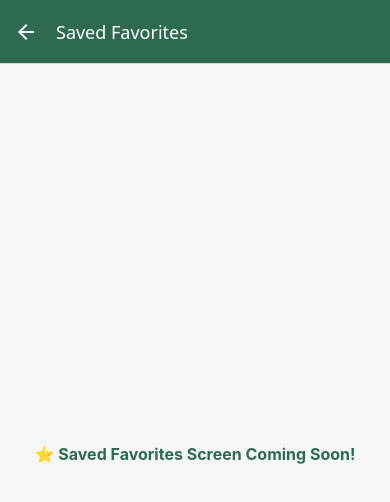
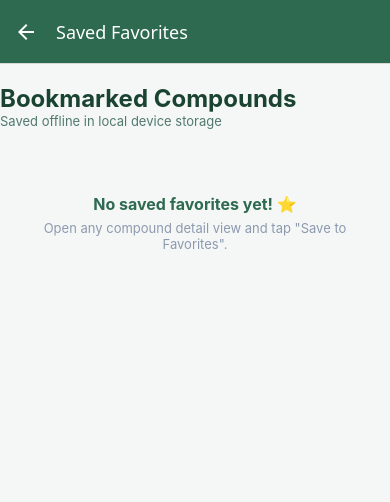
Before and after one commit to thilinitharushika/AyurSMILES, a React Native app: screen /Favorites in a window 390 px wide. Shown: the top 502 px of the page. Built offline with nearby package versions, Linux system fonts and the light colour scheme.

Commit message:
feat: implement offline AsyncStorage bookmarking for FavoritesScreen

```diff
--- a/package.json
+++ b/package.json
@@ -3,6 +3,7 @@
   "version": "1.0.0",
   "main": "index.js",
   "dependencies": {
+    "@react-native-async-storage/async-storage": "2.2.0",
     "@react-navigation/native": "^7.5.1",
     "@react-navigation/native-stack": "^7.21.0",
     "expo": "~58.0.23",
--- a/screens/DetailScreen.js
+++ b/screens/DetailScreen.js
@@ -1,16 +1,58 @@
-import React from 'react';
+import React, { useState, useEffect } from 'react';
 import {
   StyleSheet,
   Text,
   View,
   ScrollView,
   TouchableOpacity,
-  SafeAreaView
+  SafeAreaView,
+  Alert
 } from 'react-native';
+import AsyncStorage from '@react-native-async-storage/async-storage';
 
 export default function DetailScreen({ route, navigation }) {
-  // Extract compound object passed from Explore or Search screen
   const { compound } = route.params || {};
+  const [isFavorite, setIsFavorite] = useState(false);
+
+  useEffect(() => {
+    if (compound) {
+      checkFavoriteStatus();
+    }
+  }, [compound]);
+
+  const checkFavoriteStatus = async () => {
+    try {
+      const storedFavorites = await AsyncStorage.getItem('@favorite_compounds');
+      if (storedFavorites !== null) {
+        const favoritesArray = JSON.parse(storedFavorites);
+        const exists = favoritesArray.some((item) => item.id === compound.id);
+        setIsFavorite(exists);
+      }
+    } catch (e) {
+      console.error('Error reading favorites:', e);
+    }
+  };
+
+  const toggleFavorite = async () => {
+    try {
+      const storedFavorites = await AsyncStorage.getItem('@favorite_compounds');
+      let favoritesArray = storedFavorites !== null ? JSON.parse(storedFavorites) : [];
+
+      if (isFavorite) {
+        favoritesArray = favoritesArray.filter((item) => item.id !== compound.id);
+        setIsFavorite(false);
+        Alert.alert('Removed', `${compound.name} removed from favorites.`);
+      } else {
+        favoritesArray.push(compound);
+        setIsFavorite(true);
+        Alert.alert('Saved', `${compound.name} added to favorites! ⭐`);
+      }
+
+      await AsyncStorage.setItem('@favorite_compounds', JSON.stringify(favoritesArray));
+    } catch (e) {
+      console.error('Error updating favorites:', e);
+    }
+  };
 
   if (!compound) {
     return (
@@ -45,6 +87,16 @@ export default function DetailScreen({ route, navigation }) {
 
           <Text style={styles.title}>{compound.name}</Text>
           <Text style={styles.plantSource}>🌿 {compound.plantSource}</Text>
+
+          {/* Save / Favorite Button */}
+          <TouchableOpacity
+            style={[styles.favBtn, isFavorite ? styles.favBtnActive : styles.favBtnInactive]}
+            onPress={toggleFavorite}
+          >
+            <Text style={styles.favBtnText}>
+              {isFavorite ? '★ Saved in Favorites' : '☆ Save to Favorites'}
+            </Text>
+          </TouchableOpacity>
         </View>
 
         {/* SMILES Section */}
@@ -86,135 +138,30 @@ export default function DetailScreen({ route, navigation }) {
 }
 
 const styles = StyleSheet.create({
-  container: {
-    flex: 1,
-    backgroundColor: '#f4f7f6'
-  },
-  scrollContent: {
-    padding: 16,
-    paddingBottom: 30
-  },
-  errorContainer: {
-    flex: 1,
-    justifyContent: 'center',
-    alignItems: 'center',
-    padding: 20
-  },
-  errorText: {
-    fontSize: 16,
-    color: '#8d99ae',
-    marginBottom: 15
-  },
-  backButton: {
-    backgroundColor: '#2d6a4f',
-    paddingHorizontal: 20,
-    paddingVertical: 10,
-    borderRadius: 8
-  },
-  backButtonText: {
-    color: '#fff',
-    fontWeight: 'bold'
-  },
-  headerCard: {
-    backgroundColor: '#fff',
-    padding: 20,
-    borderRadius: 14,
-    marginBottom: 14,
-    shadowColor: '#000',
-    shadowOffset: { width: 0, height: 1 },
-    shadowOpacity: 0.1,
-    shadowRadius: 3,
-    elevation: 2
-  },
-  badgeRow: {
-    flexDirection: 'row',
-    justifyContent: 'space-between',
-    marginBottom: 10
-  },
-  categoryBadge: {
-    backgroundColor: '#e2f0d9',
-    color: '#385723',
-    fontSize: 11,
-    fontWeight: 'bold',
-    paddingHorizontal: 10,
-    paddingVertical: 4,
-    borderRadius: 8,
-    overflow: 'hidden'
-  },
-  lipinskiBadge: {
-    fontSize: 11,
-    fontWeight: 'bold',
-    paddingHorizontal: 10,
-    paddingVertical: 4,
-    borderRadius: 8,
-    overflow: 'hidden'
-  },
-  passBadge: {
-    backgroundColor: '#d8f3dc',
-    color: '#1b4332'
-  },
-  failBadge: {
-    backgroundColor: '#ffccd5',
-    color: '#c9184a'
-  },
-  title: {
-    fontSize: 28,
-    fontWeight: 'bold',
-    color: '#1b4332',
-    marginBottom: 4
-  },
-  plantSource: {
-    fontSize: 14,
-    color: '#52796f',
-    fontWeight: '500'
-  },
-  sectionCard: {
-    backgroundColor: '#fff',
-    padding: 16,
-    borderRadius: 14,
-    marginBottom: 14,
-    shadowColor: '#000',
-    shadowOffset: { width: 0, height: 1 },
-    shadowOpacity: 0.08,
-    shadowRadius: 2,
-    elevation: 2
-  },
-  sectionHeader: {
-    fontSize: 16,
-    fontWeight: 'bold',
-    color: '#2d6a4f',
-    marginBottom: 10
-  },
-  smilesBox: {
-    backgroundColor: '#1b4332',
-    padding: 12,
-    borderRadius: 8
-  },
-  smilesText: {
-    color: '#74c69d',
-    fontFamily: 'monospace',
-    fontSize: 13
-  },
-  infoRow: {
-    flexDirection: 'row',
-    justifyContent: 'space-between',
-    paddingVertical: 6,
-    borderBottomWidth: 1,
-    borderBottomColor: '#f0f0f0'
-  },
-  infoLabel: {
-    fontSize: 13,
-    color: '#6c757d',
-    fontWeight: '600'
-  },
-  infoValue: {
-    fontSize: 13,
-    color: '#2b2d42',
-    fontWeight: 'bold'
-  },
-  bodyText: {
-    fontSize: 14,
-    color: '#495057',
-    lineHeight: 20
-  }
+  container: { flex: 1, backgroundColor: '#f4f7f6' },
+  scrollContent: { padding: 16, paddingBottom: 30 },
+  errorContainer: { flex: 1, justifyContent: 'center', alignItems: 'center', padding: 20 },
+  errorText: { fontSize: 16, color: '#8d99ae', marginBottom: 15 },
+  backButton: { backgroundColor: '#2d6a4f', paddingHorizontal: 20, paddingVertical: 10, borderRadius: 8 },
+  backButtonText: { color: '#fff', fontWeight: 'bold' },
+  headerCard: { backgroundColor: '#fff', padding: 20, borderRadius: 14, marginBottom: 14, shadowColor: '#000', shadowOffset: { width: 0, height: 1 }, shadowOpacity: 0.1, shadowRadius: 3, elevation: 2 },
+  badgeRow: { flexDirection: 'row', justifyContent: 'space-between', marginBottom: 10 },
+  categoryBadge: { backgroundColor: '#e2f0d9', color: '#385723', fontSize: 11, fontWeight: 'bold', paddingHorizontal: 10, paddingVertical: 4, borderRadius: 8, overflow: 'hidden' },
+  lipinskiBadge: { fontSize: 11, fontWeight: 'bold', paddingHorizontal: 10, paddingVertical: 4, borderRadius: 8, overflow: 'hidden' },
+  passBadge: { backgroundColor: '#d8f3dc', color: '#1b4332' },
+  failBadge: { backgroundColor: '#ffccd5', color: '#c9184a' },
+  title: { fontSize: 28, fontWeight: 'bold', color: '#1b4332', marginBottom: 4 },
+  plantSource: { fontSize: 14, color: '#52796f', fontWeight: '500', marginBottom: 15 },
+  favBtn: { paddingVertical: 12, borderRadius: 10, alignItems: 'center' },
+  favBtnInactive: { backgroundColor: '#2d6a4f' },
+  favBtnActive: { backgroundColor: '#d90429' },
+  favBtnText: { color: '#fff', fontWeight: 'bold', fontSize: 14 },
+  sectionCard: { backgroundColor: '#fff', padding: 16, borderRadius: 14, marginBottom: 14, shadowColor: '#000', shadowOffset: { width: 0, height: 1 }, shadowOpacity: 0.08, shadowRadius: 2, elevation: 2 },
+  sectionHeader: { fontSize: 16, fontWeight: 'bold', color: '#2d6a4f', marginBottom: 10 },
+  smilesBox: { backgroundColor: '#1b4332', padding: 12, borderRadius: 8 },
+  smilesText: { color: '#74c69d', fontFamily: 'monospace', fontSize: 13 },
+  infoRow: { flexDirection: 'row', justifyContent: 'space-between', paddingVertical: 6, borderBottomWidth: 1, borderBottomColor: '#f0f0f0' },
+  infoLabel: { fontSize: 13, color: '#6c757d', fontWeight: '600' },
+  infoValue: { fontSize: 13, color: '#2b2d42', fontWeight: 'bold' },
+  bodyText: { fontSize: 14, color: '#495057', lineHeight: 20 }
 });
--- a/screens/FavoritesScreen.js
+++ b/screens/FavoritesScreen.js
@@ -1,15 +1,83 @@
-import React from 'react';
-import { StyleSheet, Text, SafeAreaView } from 'react-native';
+import React, { useState, useCallback } from 'react';
+import {
+  StyleSheet,
+  Text,
+  View,
+  FlatList,
+  TouchableOpacity,
+  SafeAreaView
+} from 'react-native';
+import { useFocusEffect } from '@react-navigation/native';
+import AsyncStorage from '@react-native-async-storage/async-storage';
 
-export default function FavoritesScreen() {
+export default function FavoritesScreen({ navigation }) {
+  const [favorites, setFavorites] = useState([]);
+
+  // Refreshes saved favorites list whenever user navigates back to this screen
+  useFocusEffect(
+    useCallback(() => {
+      loadFavorites();
+    }, [])
+  );
+
+  const loadFavorites = async () => {
+    try {
+      const storedFavorites = await AsyncStorage.getItem('@favorite_compounds');
+      if (storedFavorites !== null) {
+        setFavorites(JSON.parse(storedFavorites));
+      } else {
+        setFavorites([]);
+      }
+    } catch (e) {
+      console.error('Error loading favorites:', e);
+    }
+  };
+
+  const renderItem = ({ item }) => (
+    <TouchableOpacity
+      style={styles.card}
+      onPress={() => navigation.navigate('Detail', { compound: item })}
+    >
+      <View style={styles.cardHeader}>
+        <Text style={styles.compoundName}>{item.name}</Text>
+        <Text style={styles.categoryBadge}>{item.category}</Text>
+      </View>
+      <Text style={styles.plantSource}>🌿 {item.plantSource}</Text>
+    </TouchableOpacity>
+  );
+
   return (
     <SafeAreaView style={styles.container}>
-      <Text style={styles.text}>⭐ Saved Favorites Screen Coming Soon!</Text>
+      <Text style={styles.headerTitle}>Bookmarked Compounds</Text>
+      <Text style={styles.headerSubtitle}>Saved offline in local device storage</Text>
+
+      <FlatList
+        data={favorites}
+        renderItem={renderItem}
+        keyExtractor={(item) => item.id}
+        contentContainerStyle={styles.listContainer}
+        ListEmptyComponent={
+          <View style={styles.emptyContainer}>
+            <Text style={styles.emptyText}>No saved favorites yet! ⭐</Text>
+            <Text style={styles.emptySubtext}>Open any compound detail view and tap "Save to Favorites".</Text>
+          </View>
+        }
+      />
     </SafeAreaView>
   );
 }
 
 const styles = StyleSheet.create({
-  container: { flex: 1, backgroundColor: '#f4f7f6', justifyContent: 'center', alignItems: 'center' },
-  text: { fontSize: 16, color: '#2d6a4f', fontWeight: 'bold' }
+  container: { flex: 1, backgroundColor: '#f4f7f6', paddingHorizontal: 16, paddingTop: 20 },
+  headerTitle: { fontSize: 24, fontWeight: 'bold', color: '#1b4332' },
+  headerSubtitle: { fontSize: 13, color: '#52796f', marginBottom: 15 },
+  listContainer: { paddingBottom: 20 },
+  card: { backgroundColor: '#fff', padding: 16, borderRadius: 12, marginBottom: 12, shadowColor: '#000', shadowOffset: { width: 0, height: 1 }, shadowOpacity: 0.1, shadowRadius: 2, elevation: 2 },
+  cardHeader: { flexDirection: 'row', justifyContent: 'space-between', alignItems: 'center', marginBottom: 6 },
+  compoundName: { fontSize: 18, fontWeight: 'bold', color: '#2d6a4f' },
+  categoryBadge: { backgroundColor: '#e2f0d9', color: '#385723', fontSize: 10, paddingHorizontal: 8, paddingVertical: 4, borderRadius: 6, overflow: 'hidden', fontWeight: 'bold' },
+  plantSource: { fontSize: 13, color: '#495057' },
+  emptyContainer: { alignItems: 'center', marginTop: 50, paddingHorizontal: 20 },
+  emptyText: { fontSize: 16, fontWeight: 'bold', color: '#2d6a4f', marginBottom: 6 },
+  emptySubtext: { fontSize: 13, color: '#8d99ae', textAlign: 'center' }
 });
```
Also changed, not shown: 1 other file (tests, documents, lock files or other folders).
